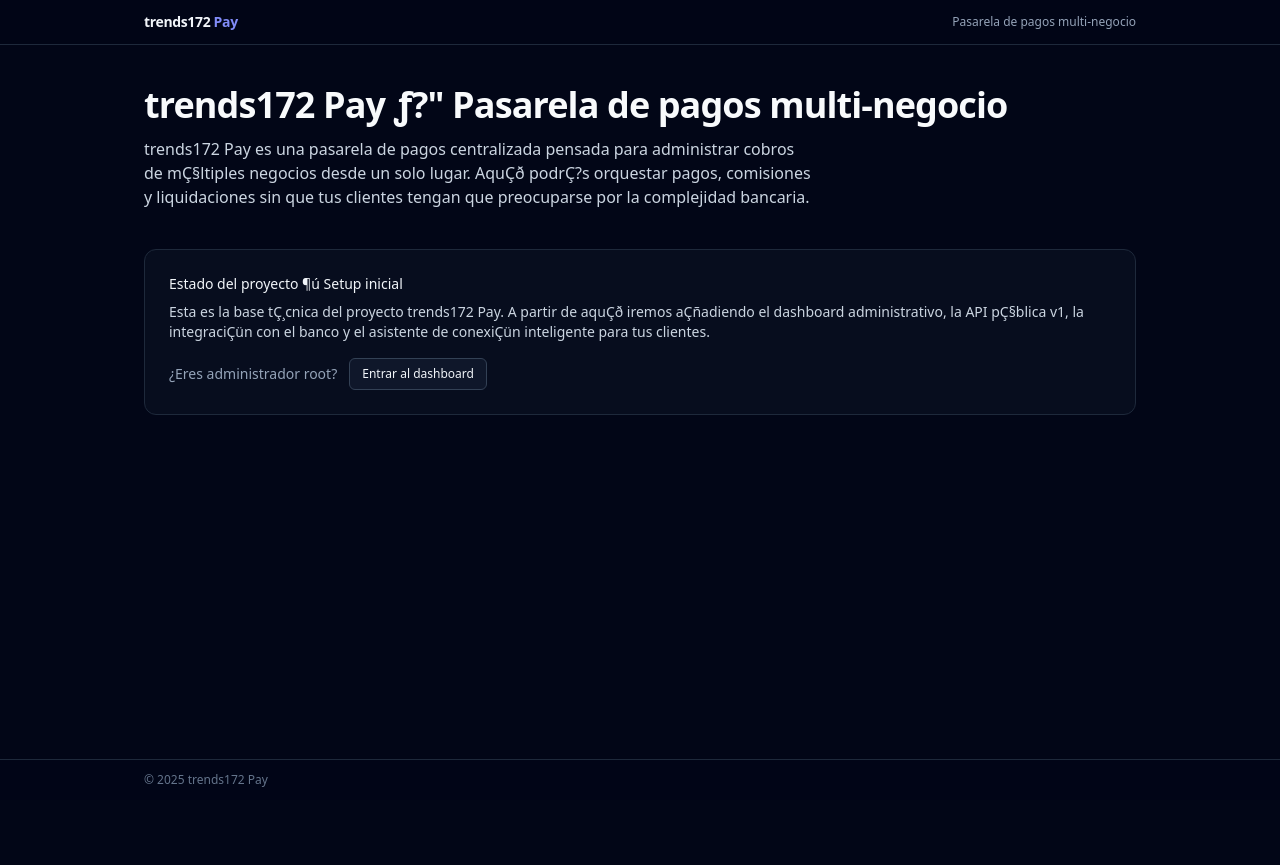
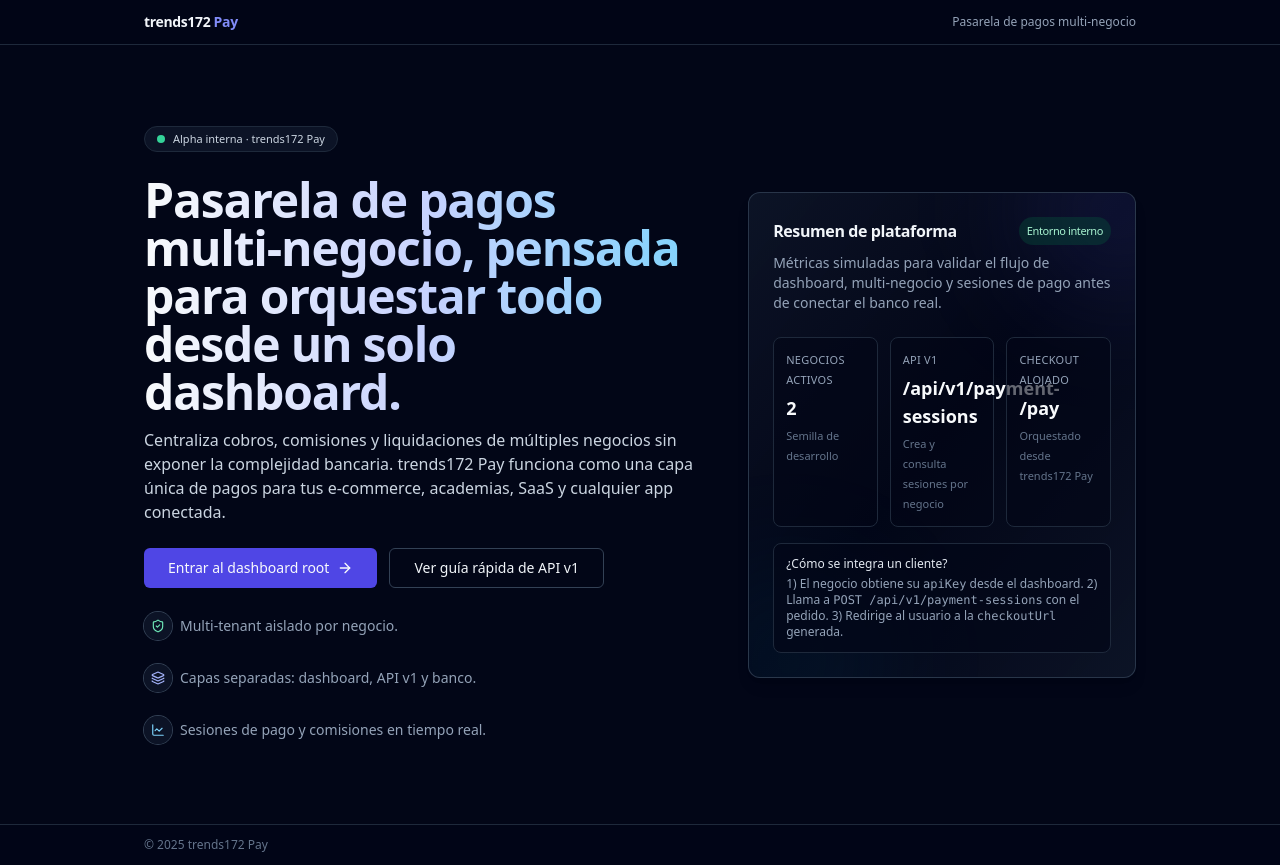
Before and after one commit to Guntherdrb30/Trends172Pay, a Next.js app: page / in a window 1280 px wide. Before the commit the page ends 800 px from the top, so only its background shows below. Built offline with nearby package versions, Linux system fonts and the light colour scheme.

Commit message:
Redesign landing hero with modern dashboard CTA

```diff
--- a/app/page.tsx
+++ b/app/page.tsx
@@ -1,40 +1,139 @@
 import Link from "next/link";
+import { ArrowRight, ShieldCheck, LineChart, Layers3 } from "lucide-react";
+import {
+  Card,
+  CardContent,
+  CardHeader,
+  CardTitle,
+  CardDescription
+} from "@/components/ui/card";
+import { Button } from "@/components/ui/button";
 
 export default function HomePage() {
   return (
-    <section className="flex w-full flex-col gap-6">
-      <div>
-        <h1 className="text-3xl font-semibold tracking-tight text-slate-50 sm:text-4xl">
-          trends172 Pay ƒ?" Pasarela de pagos multi-negocio
-        </h1>
-        <p className="mt-3 max-w-2xl text-sm text-slate-300 sm:text-base">
-          trends172 Pay es una pasarela de pagos centralizada pensada para
-          administrar cobros de mÇ§ltiples negocios desde un solo lugar. AquÇð
-          podrÇ?s orquestar pagos, comisiones y liquidaciones sin que tus
-          clientes tengan que preocuparse por la complejidad bancaria.
-        </p>
-      </div>
-      <div className="mt-4 rounded-xl border border-slate-800 bg-slate-900/40 p-4 text-sm text-slate-200 sm:p-6">
-        <p className="font-medium text-slate-100">
-          Estado del proyecto ¶ú Setup inicial
-        </p>
-        <p className="mt-2 text-slate-300">
-          Esta es la base tÇ¸cnica del proyecto trends172 Pay. A partir de aquÇð
-          iremos aÇñadiendo el dashboard administrativo, la API pÇ§blica v1, la
-          integraciÇün con el banco y el asistente de conexiÇün inteligente para
-          tus clientes.
-        </p>
-        <div className="mt-4 flex flex-wrap items-center gap-3 text-xs sm:text-sm">
-          <span className="text-slate-400">
-            ¿Eres administrador root?
-          </span>
-          <Link
-            href="/admin/login"
-            className="inline-flex h-8 items-center rounded-md border border-slate-700 bg-slate-900 px-3 text-xs font-medium text-slate-100 hover:bg-slate-800"
-          >
-            Entrar al dashboard
-          </Link>
+    <section className="flex w-full flex-col gap-10 py-6 sm:py-10">
+      <div className="grid items-center gap-10 md:grid-cols-[minmax(0,1.6fr)_minmax(0,1.1fr)]">
+        <div className="space-y-6">
+          <div className="inline-flex items-center gap-2 rounded-full border border-slate-800 bg-slate-900/80 px-3 py-1 text-[11px] font-medium text-slate-300">
+            <span className="h-2 w-2 rounded-full bg-emerald-400" />
+            <span>Alpha interna · trends172 Pay</span>
+          </div>
+
+          <div className="space-y-3">
+            <h1 className="bg-gradient-to-r from-slate-50 via-indigo-200 to-sky-300 bg-clip-text text-3xl font-semibold tracking-tight text-transparent sm:text-4xl lg:text-5xl">
+              Pasarela de pagos multi‑negocio, pensada para orquestar todo desde
+              un solo dashboard.
+            </h1>
+            <p className="max-w-xl text-sm text-slate-300 sm:text-base">
+              Centraliza cobros, comisiones y liquidaciones de múltiples
+              negocios sin exponer la complejidad bancaria. trends172 Pay
+              funciona como una capa única de pagos para tus e‑commerce,
+              academias, SaaS y cualquier app conectada.
+            </p>
+          </div>
+
+          <div className="flex flex-wrap items-center gap-3">
+            <Button asChild size="lg">
+              <Link href="/admin/login">
+                Entrar al dashboard root
+                <ArrowRight className="ml-2 h-4 w-4" />
+              </Link>
+            </Button>
+            <Button asChild variant="outline" size="lg">
+              <Link
+                href="https://github.com/Guntherdrb30/Trends172Pay/blob/main/README.md"
+                target="_blank"
+                rel="noreferrer"
+              >
+                Ver guía rápida de API v1
+              </Link>
+            </Button>
+          </div>
+
+          <div className="flex flex-wrap gap-6 text-xs text-slate-400 sm:text-sm">
+            <div className="flex items-center gap-2">
+              <span className="inline-flex h-7 w-7 items-center justify-center rounded-full bg-slate-900/80 ring-1 ring-slate-700">
+                <ShieldCheck className="h-3.5 w-3.5 text-emerald-300" />
+              </span>
+              <span>Multi‑tenant aislado por negocio.</span>
+            </div>
+            <div className="flex items-center gap-2">
+              <span className="inline-flex h-7 w-7 items-center justify-center rounded-full bg-slate-900/80 ring-1 ring-slate-700">
+                <Layers3 className="h-3.5 w-3.5 text-indigo-300" />
+              </span>
+              <span>Capas separadas: dashboard, API v1 y banco.</span>
+            </div>
+            <div className="flex items-center gap-2">
+              <span className="inline-flex h-7 w-7 items-center justify-center rounded-full bg-slate-900/80 ring-1 ring-slate-700">
+                <LineChart className="h-3.5 w-3.5 text-sky-300" />
+              </span>
+              <span>Sesiones de pago y comisiones en tiempo real.</span>
+            </div>
+          </div>
         </div>
+
+        <Card className="relative overflow-hidden border-slate-700/80 bg-gradient-to-br from-slate-900/80 via-slate-950 to-slate-900/80">
+          <div className="pointer-events-none absolute -right-16 -top-16 h-40 w-40 rounded-full bg-indigo-500/20 blur-3xl" />
+          <div className="pointer-events-none absolute -bottom-16 -left-10 h-40 w-40 rounded-full bg-sky-500/10 blur-3xl" />
+          <CardHeader className="relative space-y-2">
+            <CardTitle className="flex items-center justify-between text-base">
+              <span>Resumen de plataforma</span>
+              <span className="rounded-full bg-emerald-900/40 px-2 py-0.5 text-[11px] font-medium text-emerald-200">
+                Entorno interno
+              </span>
+            </CardTitle>
+            <CardDescription>
+              Métricas simuladas para validar el flujo de dashboard,
+              multi‑negocio y sesiones de pago antes de conectar el banco real.
+            </CardDescription>
+          </CardHeader>
+          <CardContent className="relative space-y-4">
+            <div className="grid grid-cols-3 gap-3 text-xs sm:text-sm">
+              <div className="space-y-1 rounded-lg border border-slate-800 bg-slate-950/60 p-3">
+                <p className="text-[11px] uppercase tracking-wide text-slate-400">
+                  Negocios activos
+                </p>
+                <p className="text-lg font-semibold text-slate-50">2</p>
+                <p className="text-[11px] text-slate-500">
+                  Semilla de desarrollo
+                </p>
+              </div>
+              <div className="space-y-1 rounded-lg border border-slate-800 bg-slate-950/60 p-3">
+                <p className="text-[11px] uppercase tracking-wide text-slate-400">
+                  API v1
+                </p>
+                <p className="text-lg font-semibold text-slate-50">
+                  /api/v1/payment-sessions
+                </p>
+                <p className="text-[11px] text-slate-500">
+                  Crea y consulta sesiones por negocio
+                </p>
+              </div>
+              <div className="space-y-1 rounded-lg border border-slate-800 bg-slate-950/60 p-3">
+                <p className="text-[11px] uppercase tracking-wide text-slate-400">
+                  Checkout alojado
+                </p>
+                <p className="text-lg font-semibold text-slate-50">/pay</p>
+                <p className="text-[11px] text-slate-500">
+                  Orquestado desde trends172 Pay
+                </p>
+              </div>
+            </div>
+
+            <div className="rounded-lg border border-slate-800 bg-slate-950/70 p-3 text-[11px] text-slate-400 sm:text-xs">
+              <p className="font-medium text-slate-200">
+                ¿Cómo se integra un cliente?
+              </p>
+              <p className="mt-1">
+                1) El negocio obtiene su <span className="font-mono">apiKey</span> desde
+                el dashboard. 2) Llama a{" "}
+                <span className="font-mono">POST /api/v1/payment-sessions</span> con el
+                pedido. 3) Redirige al usuario a la{" "}
+                <span className="font-mono">checkoutUrl</span> generada.
+              </p>
+            </div>
+          </CardContent>
+        </Card>
       </div>
     </section>
   );
```
